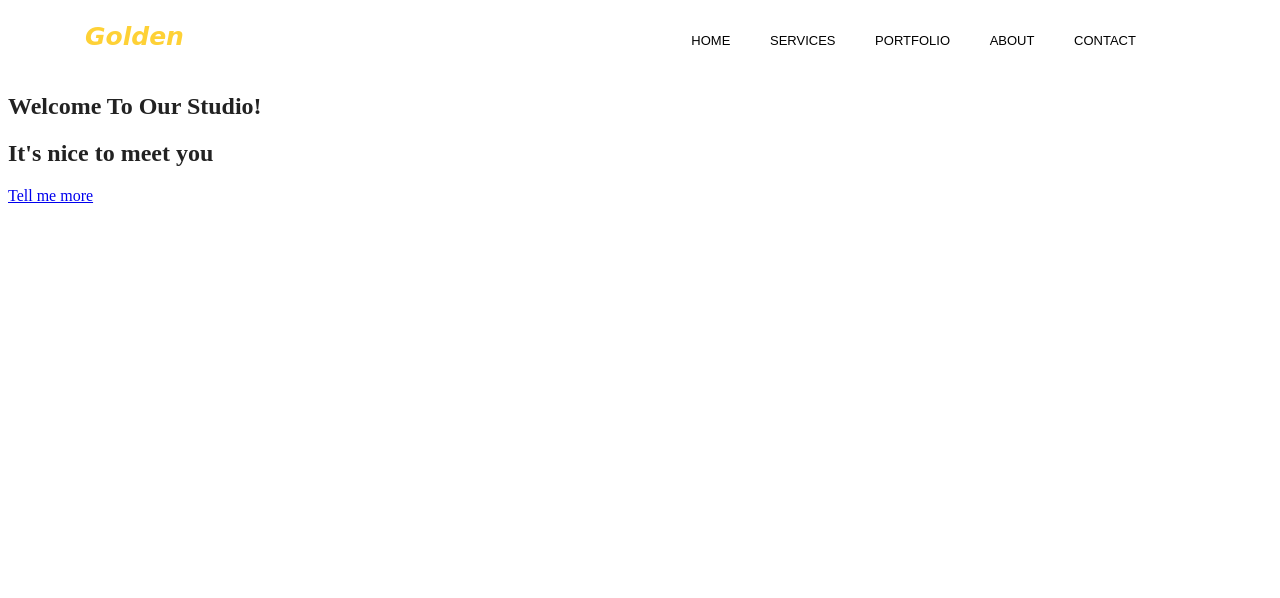
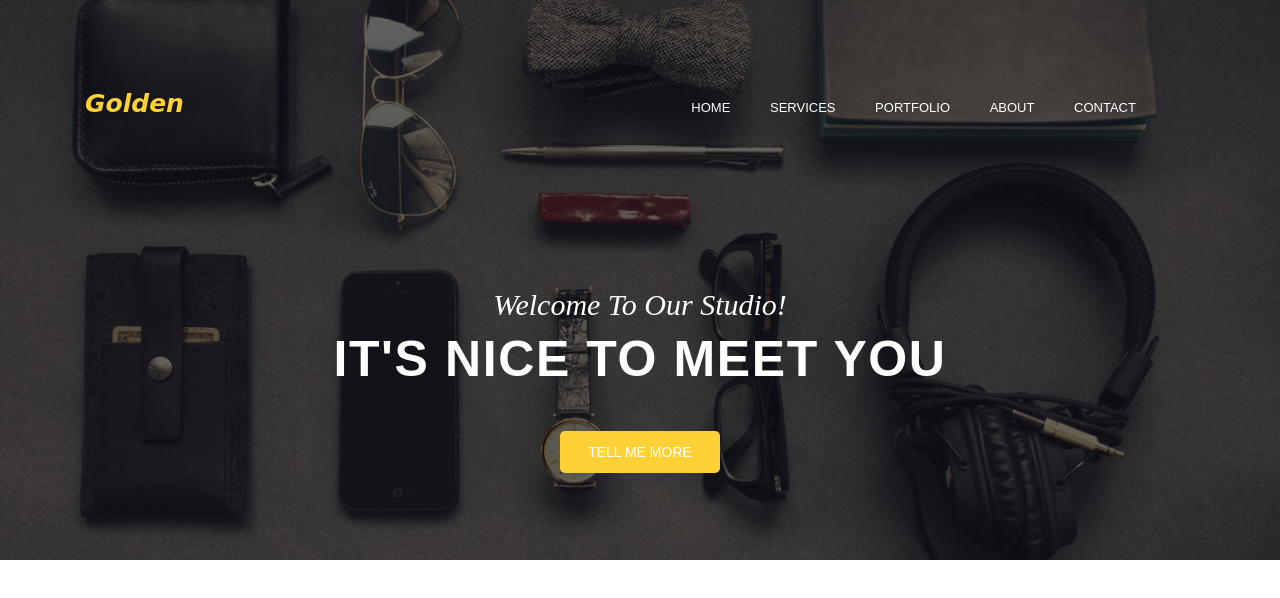
Before and after one commit to k0r0lina/task-runner-project, a website: page index.html in a window 1280 px wide. Drawn offline with Linux system fonts and the light colour scheme; a web font is replaced by a local one.

Commit message:
Add style for Home

```diff
--- a/index.html
+++ b/index.html
@@ -29,13 +29,13 @@
                     </ul>
                 </div>
             </div>
+            <section class="home">
+                <div class="home-captions">
+                    <h2 class="home-subtitle"><i>Welcome To Our Studio!</i></h2>
+                    <h1 class="home-title">It's nice to meet you</h1>
+                    <a href="#" class="btn">Tell me more</a>
+                </div>
+            </section>
         </header>
-        <section class="home">
-            <div class="home-captions">
-                <h2 class="home-subtitle">Welcome To Our Studio!</h2>
-                <h1 class="home-title">It's nice to meet you</h1>
-                <a href="#" class="btn">Tell me more</a>
-            </div>
-        </section>
     </body>
 </html>
--- a/sass/style.scss
+++ b/sass/style.scss
@@ -14,13 +14,13 @@ $subtitle-color: #777777;
 body {
     font-family: $font-subtitle;
     color: $primary-color;
+    margin: 0;
 }
 
 // Header //
 
 header {
     padding: 12px 0;
-    background: inherit;
     align-content: center;
 }
 
@@ -50,9 +50,63 @@ header {
     margin: 0 36px 0 0;
 }
 .menu a {
-    color: black;
+    color: #ffffff;
     text-decoration: none;
 }
 .menu a:hover {
     color: $color-logo;
 }
+
+// Home //
+
+.home-header {
+    width: 100%;
+    height: 70vh;
+    background: linear-gradient(
+        rgba(0, 0, 0, 0.6),
+        rgba(0, 0, 0, 0.6)
+        ),
+        url("/images/1.jpg");
+    background-position: center center;
+    background-size: cover;
+}
+
+.home-captions {
+    text-align: center;
+    margin: auto;
+    max-width: 70%;
+    padding-top: 160px;
+    color: #ffffff;
+}
+.home-captions h1 {
+    margin: 0;
+    padding-bottom: 10px;
+    font-family: $font-title;
+    text-transform: uppercase;
+    letter-spacing: 1.6px;
+    line-height: 75px;
+    font-size: 50px;
+}
+.home-captions h2 {
+    margin: 0;
+    font-size: 30px;
+    font-weight: 100;
+}
+.home-captions .btn {
+    display: inline-block;
+    min-width: 160px;
+    margin: 24px auto 0 auto;
+    padding: 13px 20px;
+    border-radius: 5px;
+    text-align: center;
+    text-decoration: none;
+    font-family: $font-title;
+    text-transform: uppercase;
+    font-size: 14px;
+    cursor: pointer;
+    background-color: $color-logo;
+    color: #ffffff;
+}
+.home-captions .btn:hover {
+    background-color: #eec327;
+}
```
Also changed, not shown: css/style.css, 1 other file.
